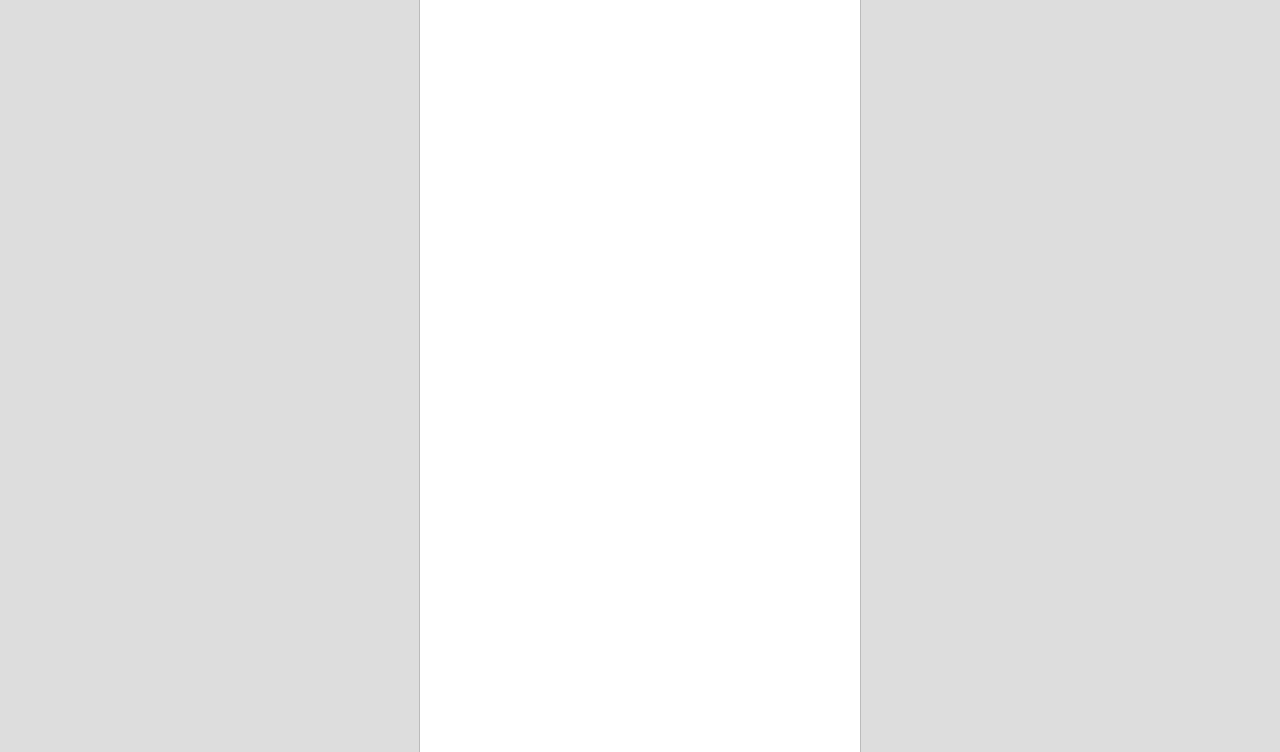
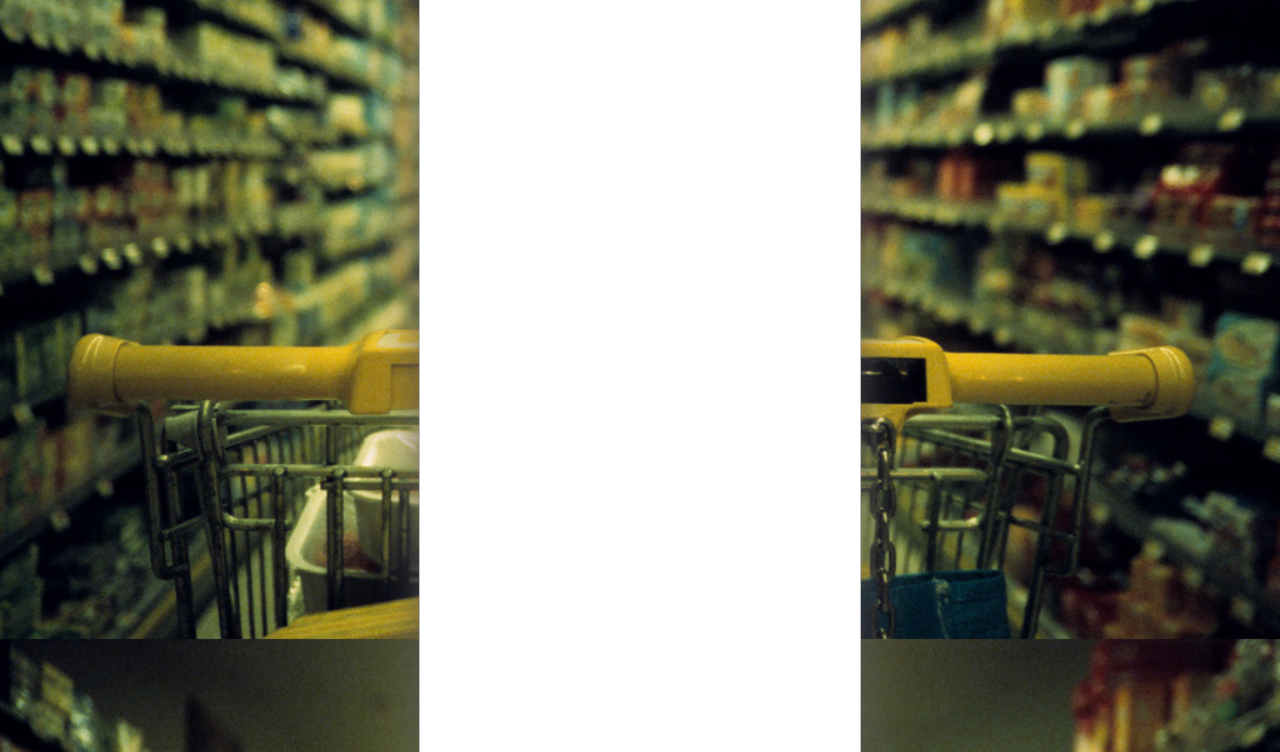
Before and after one commit to andrewv/ShoppingList, a plain HTML site: page index.html in a window 1280 px wide. Shown: the part 266-1018 px from the top of the page. Drawn offline with nearby package versions, Linux system fonts and the light colour scheme.

Commit message:
background

```diff
--- a/style.css
+++ b/style.css
@@ -1,6 +1,11 @@
-body {
-	background-color:#DDDDDD;
+html {
+  background: url(shops.jpg) no-repeat center center fixed;
+  -webkit-background-size: cover;
+  -moz-background-size: cover;
+  -o-background-size: cover;
+  background-size: cover;
 }
+
 
 #canvas {
 
@@ -15,6 +20,8 @@ body {
 	text-align:center;
 	padding:20px;
 	z-index:1;
+	box-shadow: 0 0 50px 0px #555;
+
 
 }
 
```
Also changed, not shown: shops.jpg (added).
